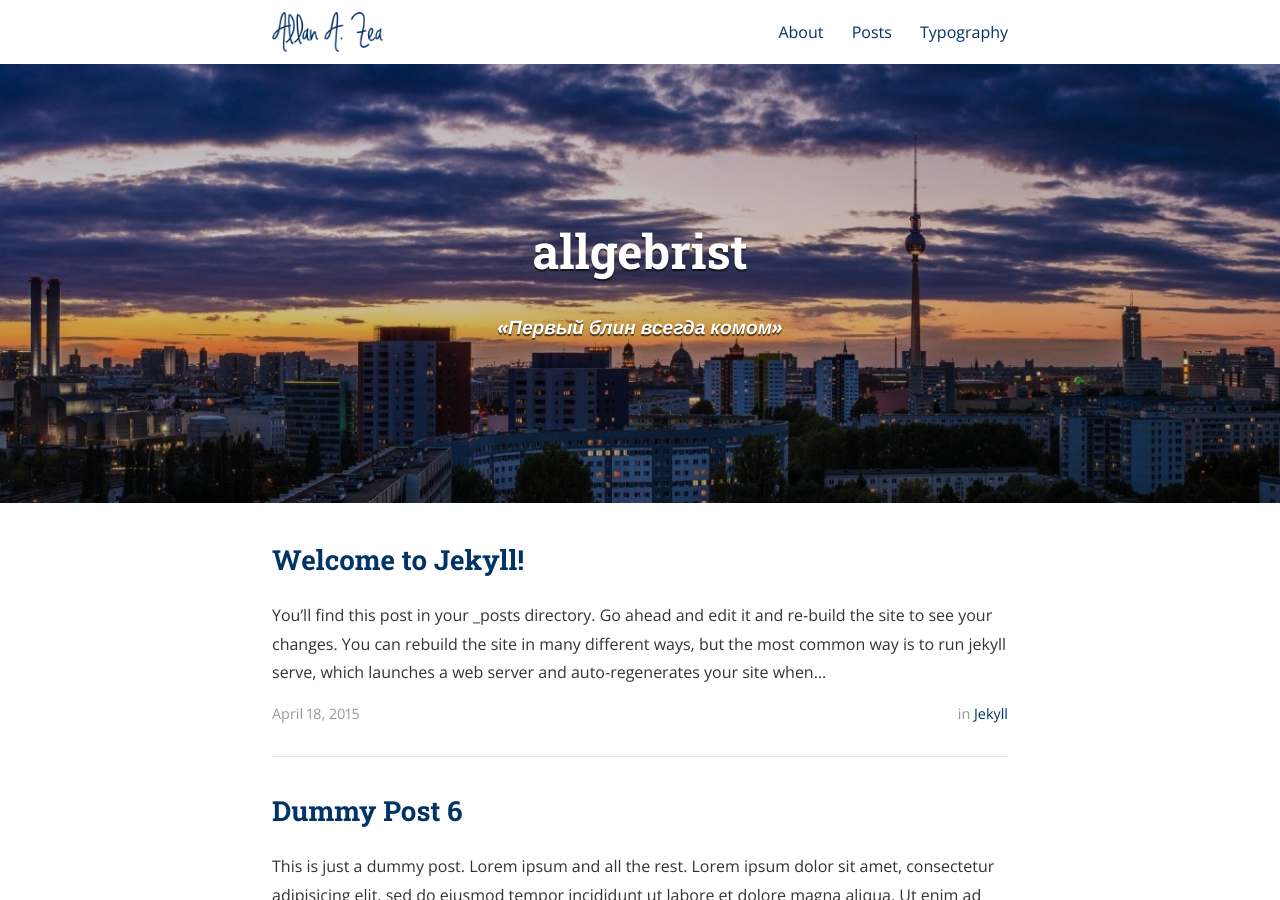
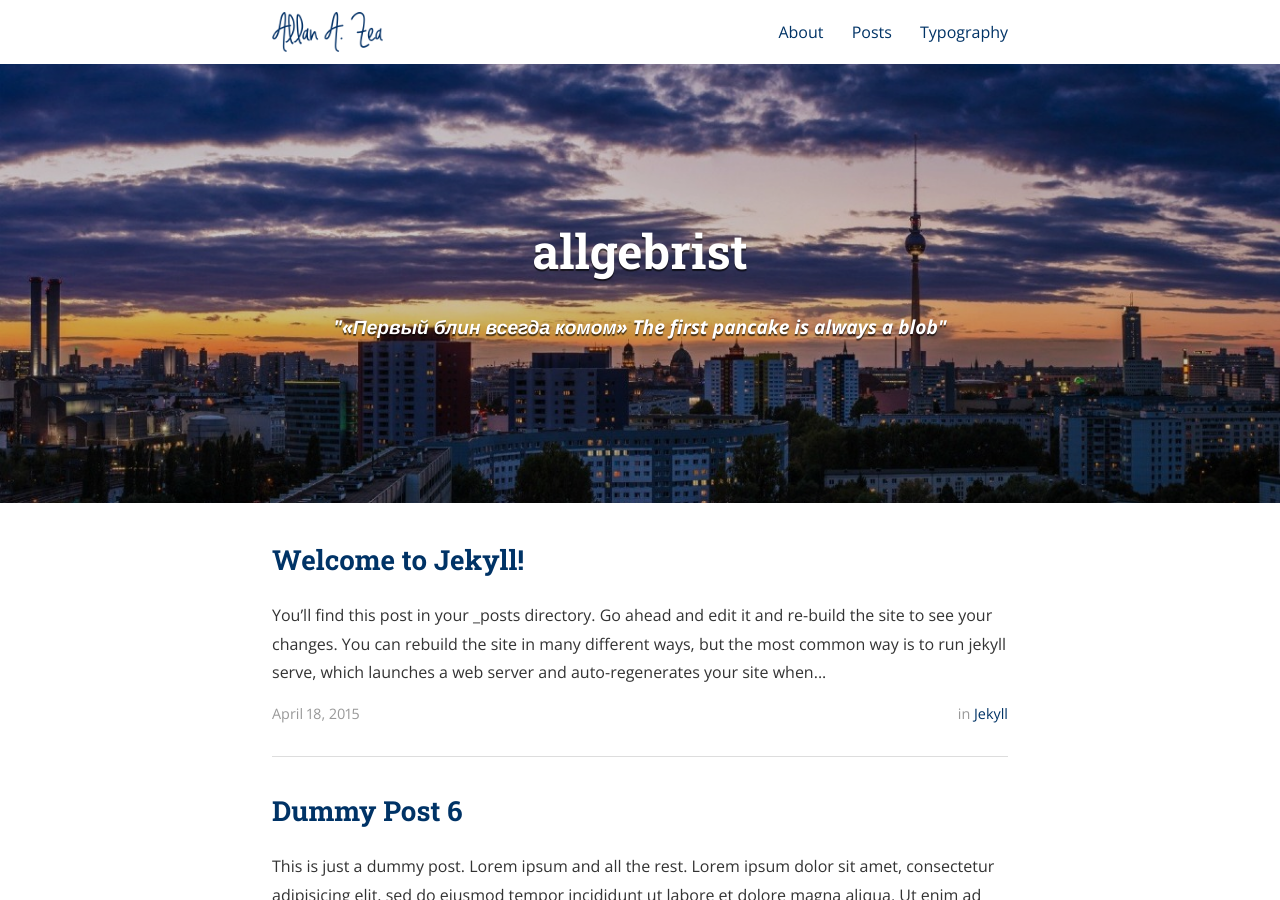
Before and after one commit to allgebrist/allgebrist.github.io, a Jekyll site: the page built from index.html, in a window 1280 px wide and 900 px high. Built offline with Jekyll 4.4.1, drawn with Linux system fonts in a browser that asks for light colours; nearby versions of some CDN libraries; the list of posts is cut into pages by our own code.

Commit message:
Update _config.yml

```diff
--- a/_config.yml
+++ b/_config.yml
@@ -10,7 +10,9 @@ exclude:
 
 # Site settings
 title: allgebrist
-subtitle: "«Первый блин всегда комом»"
+subtitle: >
+        "«Первый блин всегда комом»
+         The first pancake is always a blob"
 email: allan.zea98@gmail.com
 name: Allan A. Zea
 description: >
```
